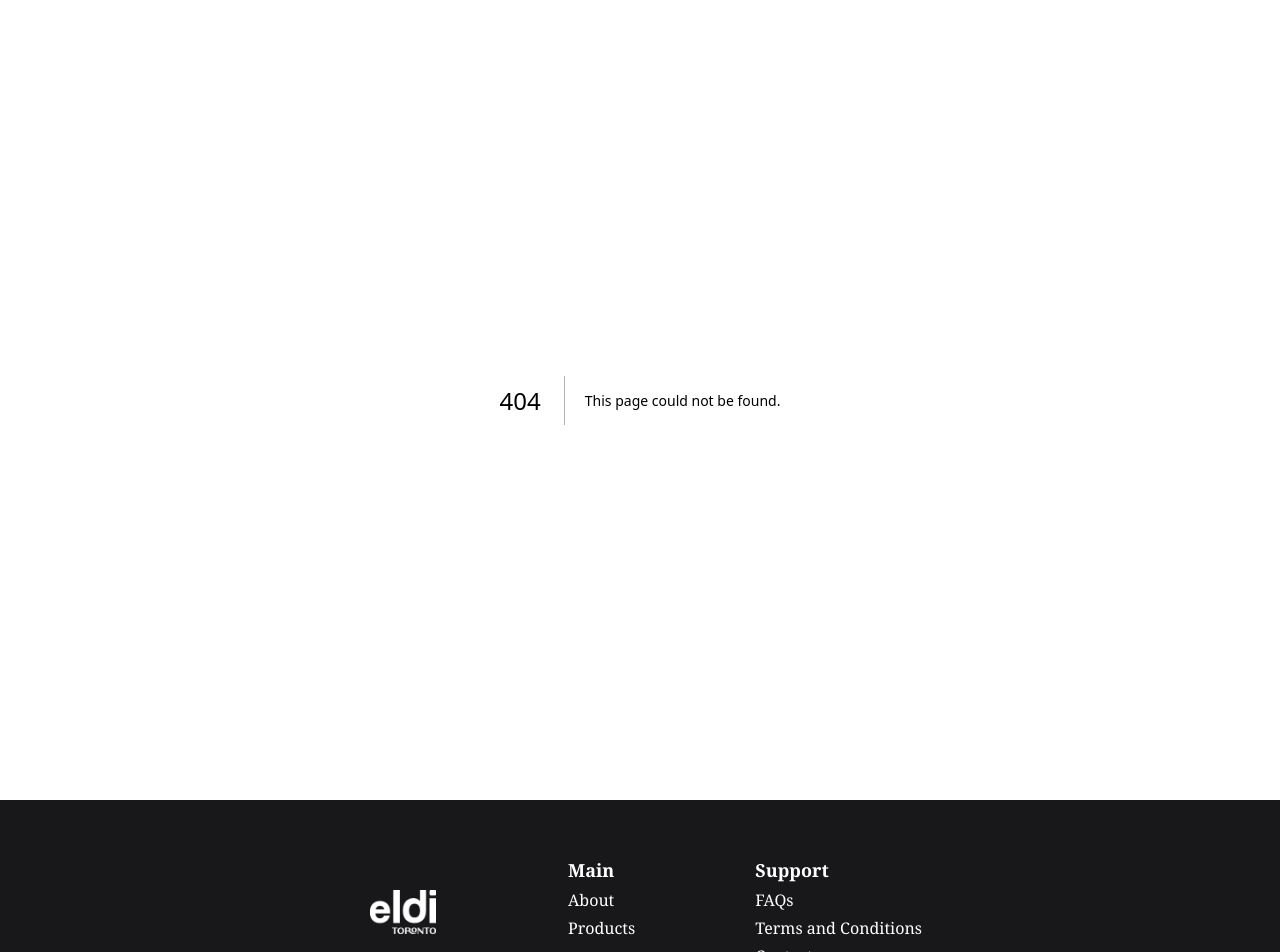
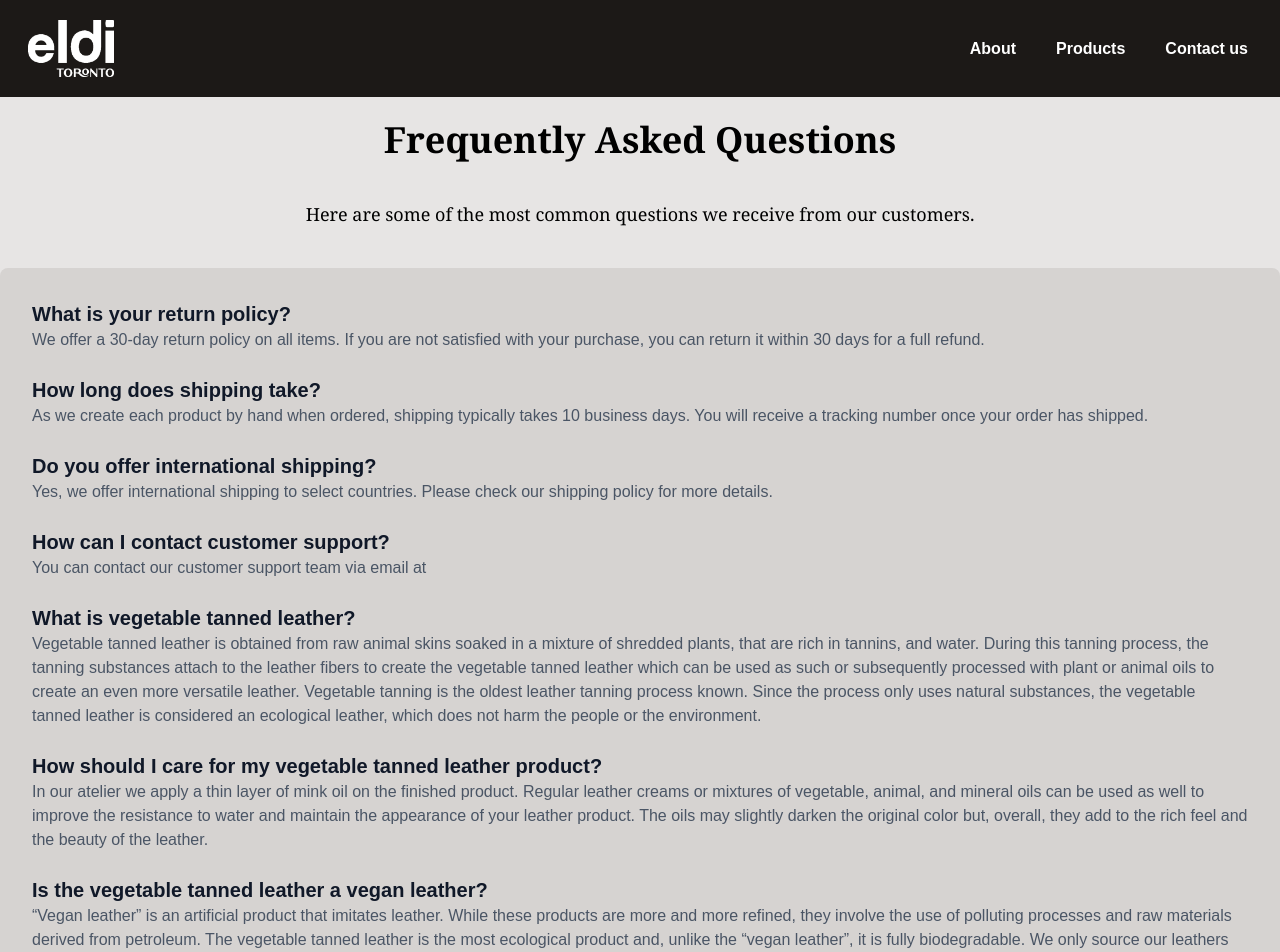
Before and after one commit to cdiaconu04/Eldi-Ecom-Store, a Next.js app: page /faq in a window 1280 px wide. Before the commit this address had no page. Shown: the top 952 px of the page. Built offline with nearby package versions, Linux system fonts and the light colour scheme.

Commit message:
Created FAQ page

```diff
--- /dev/null
+++ b/src/app/faq/page.js
@@ -0,0 +1,54 @@
+"use client"
+
+export default function FAQ() {
+    return (
+        <div>
+            <div className="w-full bg-stone-200">
+                <div className="max-w-screen-xl mx-auto py-30 flex flex-col gap-10 items-center justify-center relative overflow-hidden">
+                    <h1 className="text-4xl font-bold font-serif text-black"> Frequently Asked Questions </h1>
+                    <p className="text-lg text-black font-serif"> Here are some of the most common questions we receive from our customers. </p>
+
+                    <div className="max-w-screen-xl bg-stone-300 shadow-lg rounded-lg p-8 flex flex-col gap-6">
+                        <div>
+                            <h2 className="text-xl font-bold text-gray-900">What is your return policy?</h2>
+                            <p className="text-gray-600">We offer a 30-day return policy on all items. If you are not satisfied with your purchase, you can return it within 30 days for a full refund.</p>
+                        </div>
+
+                        <div>
+                            <h2 className="text-xl font-bold text-gray-900">How long does shipping take?</h2>
+                            <p className="text-gray-600">As we create each product by hand when ordered, shipping typically takes 10 business days. You will receive a tracking number once your order has shipped.</p>
+                        </div>
+
+                        <div>
+                            <h2 className="text-xl font-bold text-gray-900">Do you offer international shipping?</h2>
+                            <p className="text-gray-600">Yes, we offer international shipping to select countries. Please check our shipping policy for more details.</p>
+                        </div>
+
+                        <div>
+                            <h2 className="text-xl font-bold text-gray-900">How can I contact customer support?</h2>
+                            <p className="text-gray-600">You can contact our customer support team via email at </p>
+                        </div>
+
+                        <div>
+                            <h2 className="text-xl font-bold text-gray-900">What is vegetable tanned leather?</h2>
+                            <p className="text-gray-600">Vegetable tanned leather is obtained from raw animal skins soaked in a mixture of shredded plants, that are rich in tannins, and water. During this  tanning process, the tanning substances attach to the leather fibers to create the  vegetable tanned leather which can be used as such or subsequently processed with plant or animal oils to create an even more versatile leather. Vegetable tanning is the oldest leather tanning process known. Since the process only uses natural substances, the vegetable tanned leather is considered an ecological leather,  which does not harm the people or the environment.</p>
+                        </div>
+
+                        <div>
+                            <h2 className="text-xl font-bold text-gray-900">How should I care for my vegetable tanned leather product?</h2>
+                            <p className="text-gray-600">In our atelier we apply a thin layer of mink oil on the finished product.  Regular leather creams or mixtures of vegetable, animal, and mineral oils can be used as well to improve the resistance to water and maintain the appearance of your leather product. The oils may slightly darken the original color but, overall, they  add to the rich feel and the beauty of the leather. </p>
+                        </div>
+
+                        <div>
+                            <h2 className="text-xl font-bold text-gray-900">Is the vegetable tanned leather a vegan leather?</h2>
+                            <p className="text-gray-600">“Vegan leather” is an artificial product that imitates leather. While these products are more and more refined, they involve the use of  polluting processes and  raw materials derived from petroleum. The vegetable tanned leather is the most ecological product and, unlike the “vegan leather”, it is fully biodegradable. We only source our leathers from North American and European tanneries that process the skins as byproducts of the food industry. </p>
+                        </div>
+                    </div>
+
+
+                </div>
+            </div>
+
+        </div>
+    )
+}
--- a/src/app/layout.js
+++ b/src/app/layout.js
@@ -29,7 +29,8 @@ export default function RootLayout({ children }) {
       <body
         className={`${geistSans.variable} ${geistMono.variable} antialiased`}
       >
-        {isHomePage ? {children} : <div> <Navbar/> {children} </div>}
+        {isHomePage ? {children} : <div> <Navbar moved={true}/> {children} </div>}
+
         <Footer />
       </body>
     </html>
--- a/src/components/footer.js
+++ b/src/components/footer.js
@@ -13,7 +13,7 @@ export default function Footer() {
 
                     <div className="flex flex-col gap-1">
                         <p className="text-white text-lg font-bold font-serif"> Support </p>
-                        <p className="text-white text-md font-serif"> FAQs </p>
+                        <a className="text-white text-md font-serif" href="/faq"> FAQs </a>
                         <p className="text-white text-md font-serif"> Terms and Conditions </p>
                         <p className="text-white text-md font-serif"> Contact us </p>
                     </div>
```
